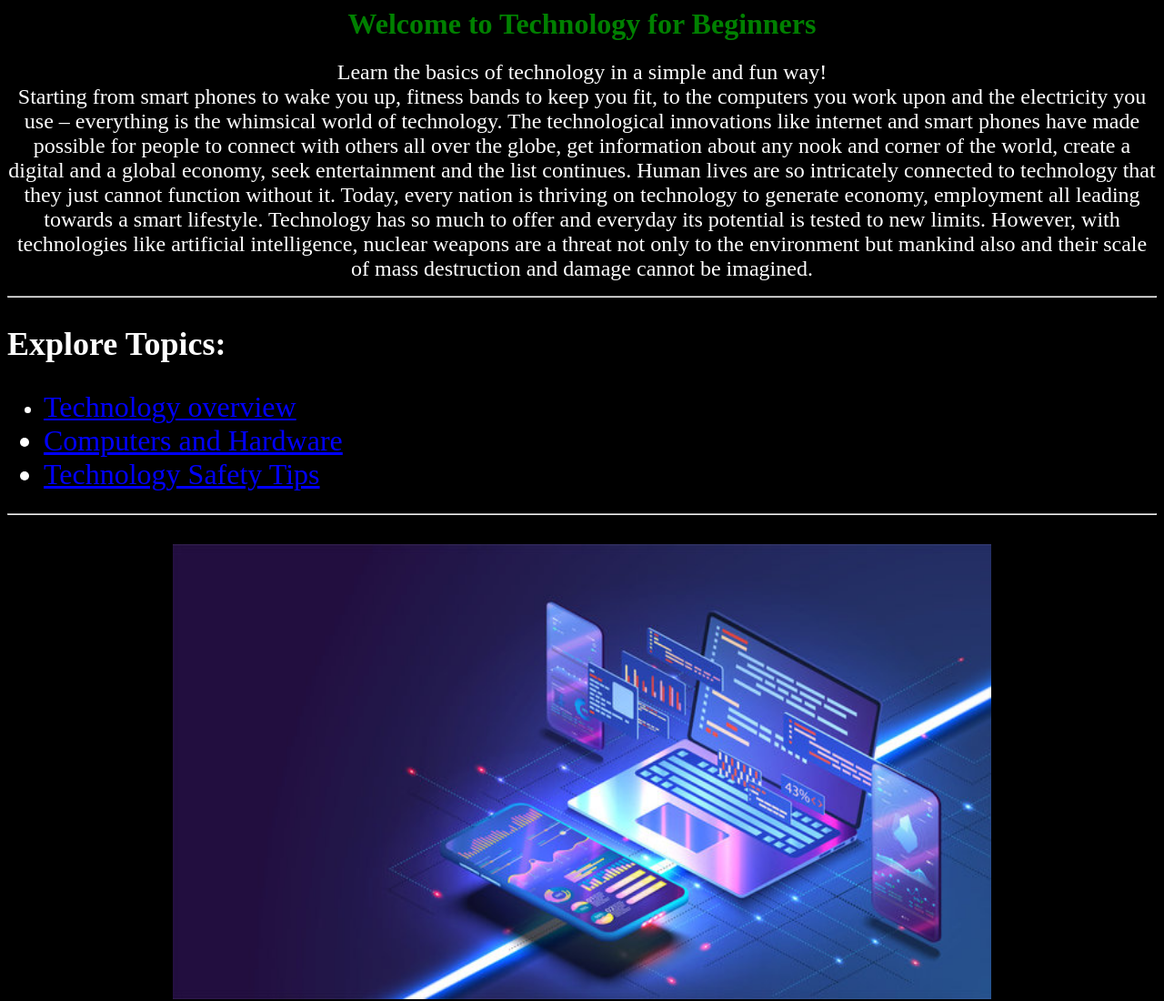
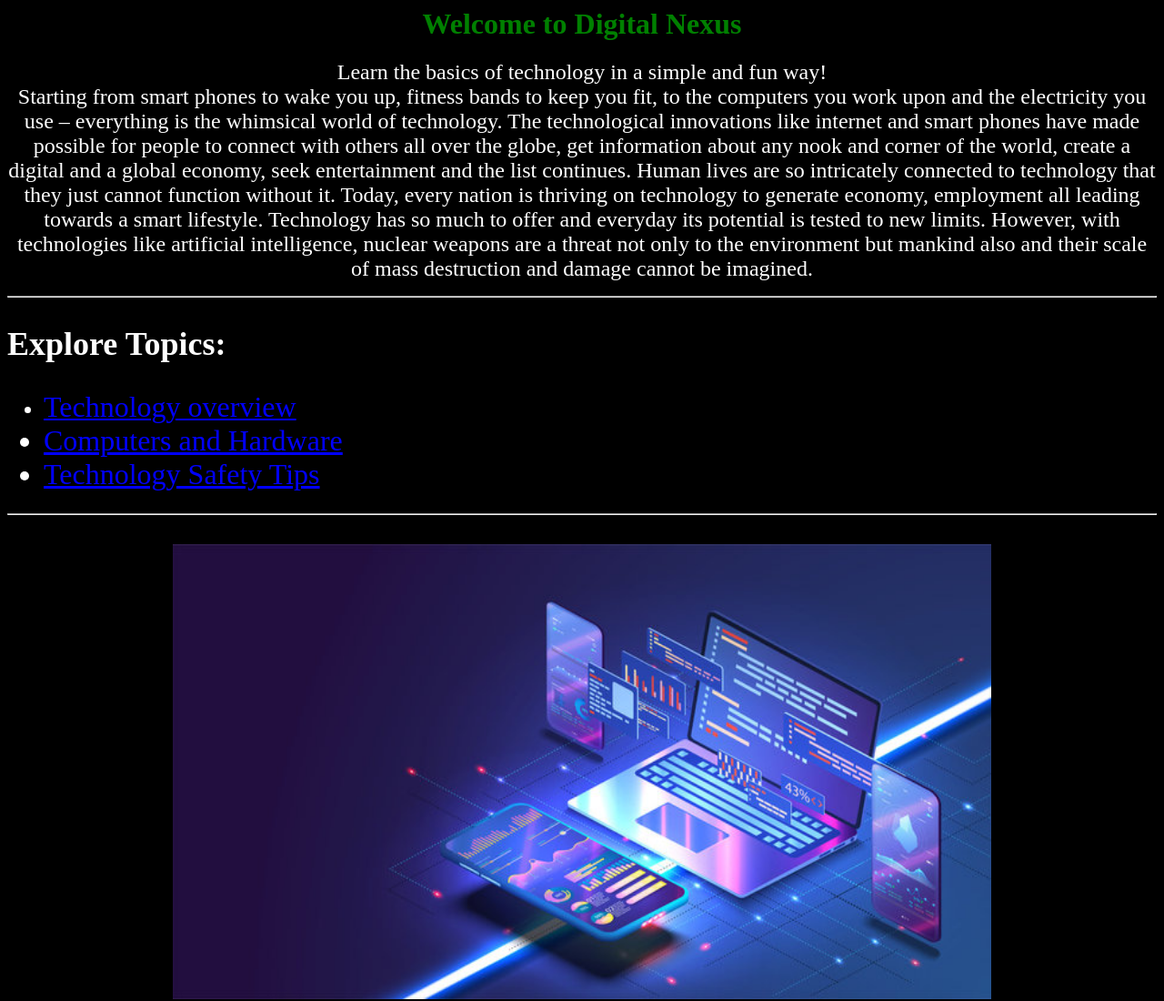
Before and after one commit to User07241/htmlproject, a plain HTML site: page index.html in a window 1280 px wide. Shown: the top 1100 px of the page at 91% size. Drawn offline with Linux system fonts and the light colour scheme.

Commit message:
Update index.html

```diff
--- a/index.html
+++ b/index.html
@@ -3,7 +3,7 @@
     <title>Digital Nexus</title>
 </head>
 <body bgcolor="black" text="white" link="blue" vlink="purple" alink="red">
-    <h1 align="center" style="color: green;">Welcome to Technology for Beginners</h1>
+    <h1 align="center" style="color: green;">Welcome to Digital Nexus</h1>
     <p align="center"><font size="5">Learn the basics of technology in a simple and fun way!<br>Starting from smart phones to wake you up, fitness bands to keep you fit, to the computers you work upon and the electricity you use – everything is the whimsical world of technology. The technological innovations like internet and smart phones have made possible for people to connect with others all over the globe, get information about any nook and corner of the world, create a digital and a global economy, seek entertainment and the list continues. Human lives are so intricately connected to technology that they just cannot function without it.
 
 Today, every nation is thriving on technology to generate economy, employment all leading towards a smart lifestyle. Technology has so much to offer and everyday its potential is tested to new limits. However, with technologies like artificial intelligence, nuclear weapons are a threat not only to the environment but mankind also and their scale of mass destruction and damage cannot be imagined.</p>
```
